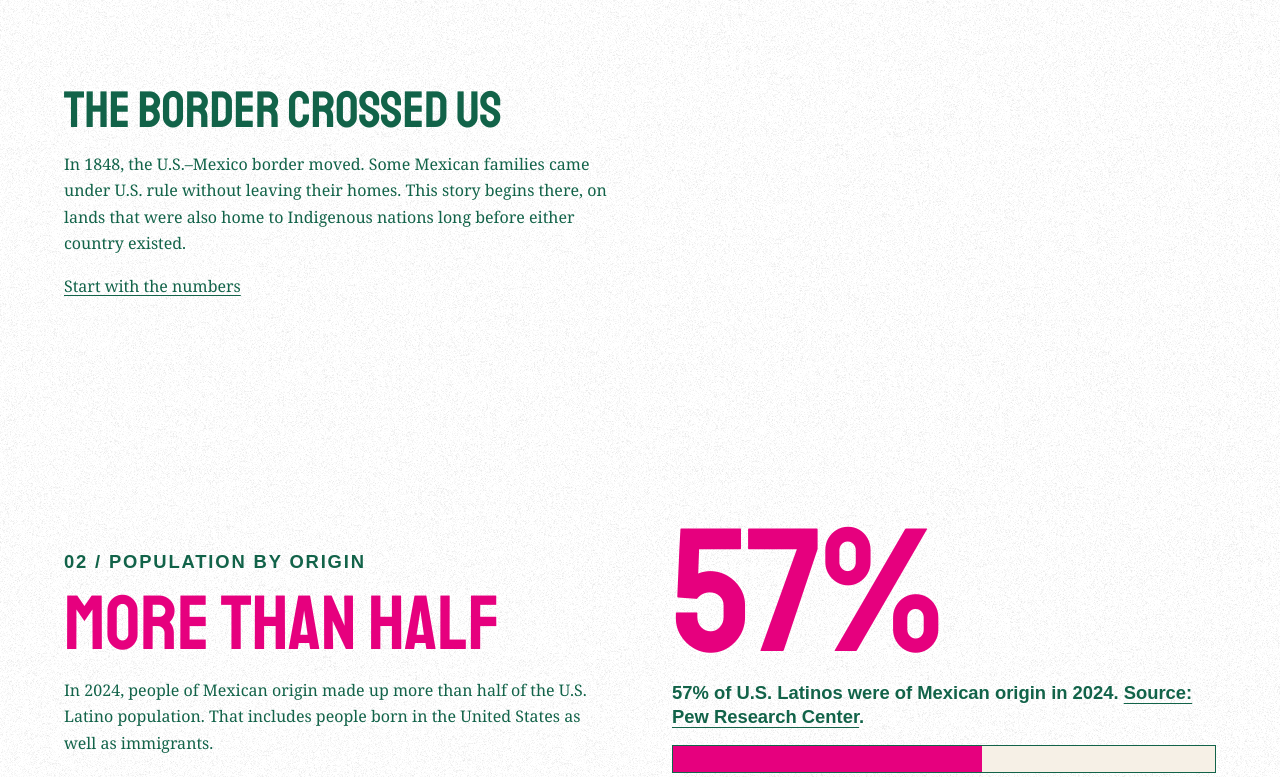
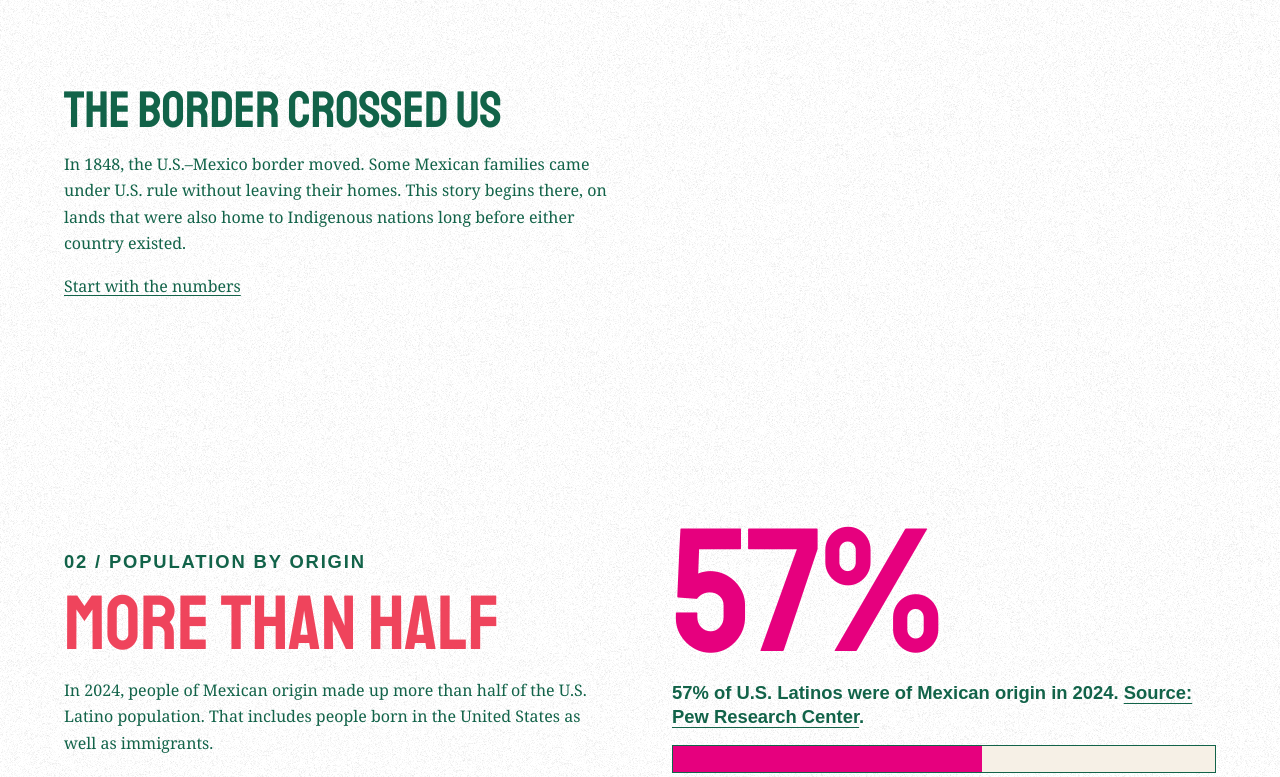
Before and after one commit to thebadcircle1982/america-mexicana, a plain HTML site: page index.html in a window 1280 px wide. Shown: the part 626-1403 px from the top of the page. Drawn offline with Linux system fonts and the light colour scheme; a web font is replaced by a local one.

Commit message:
Change hero and origins text color

```diff
--- a/style.css
+++ b/style.css
@@ -115,5 +115,5 @@ body {
 
 .hero h1,
 .origins h2 {
-  color: #E6007E;
+  color: #EF445C;
 }
```
